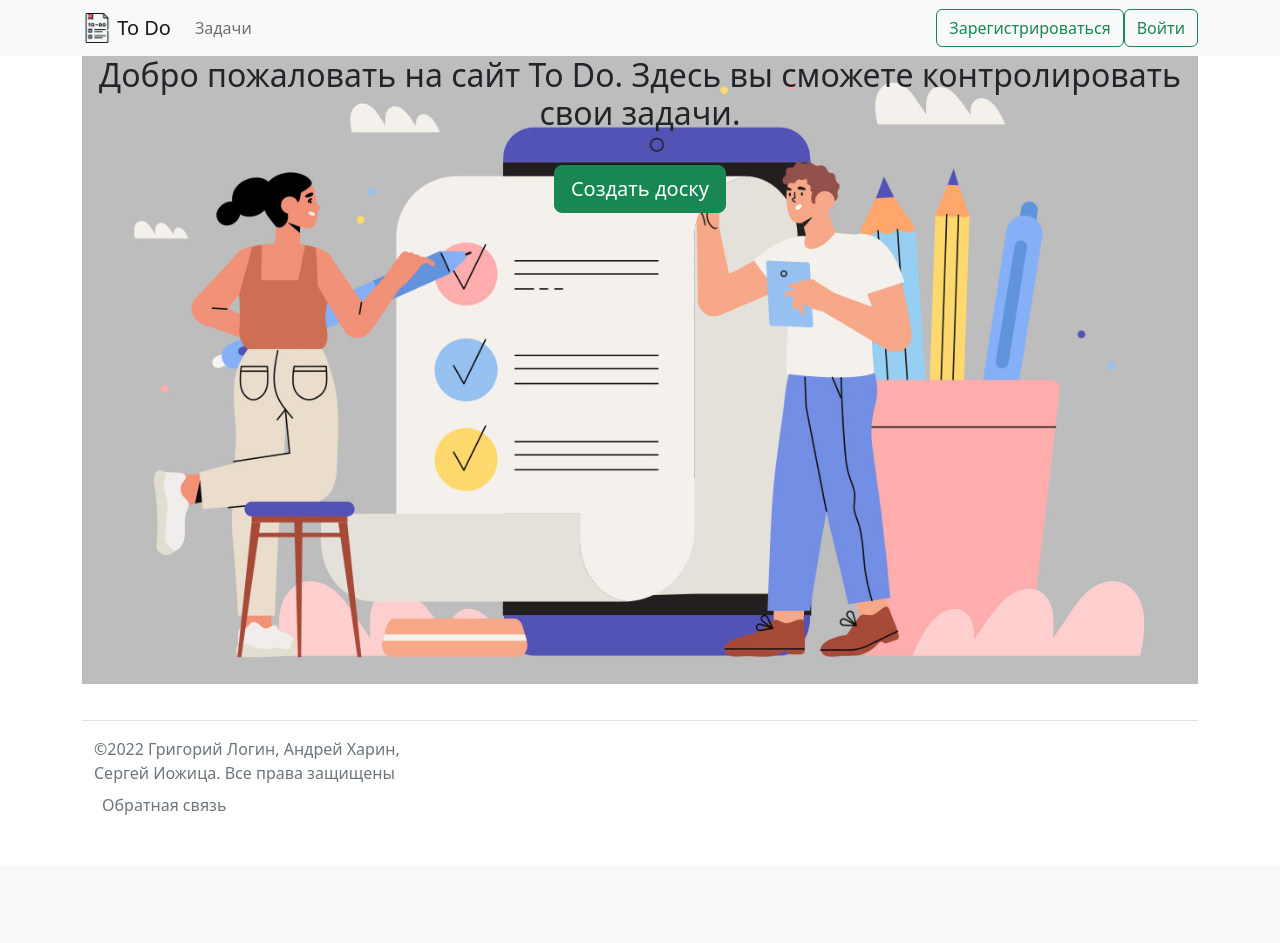
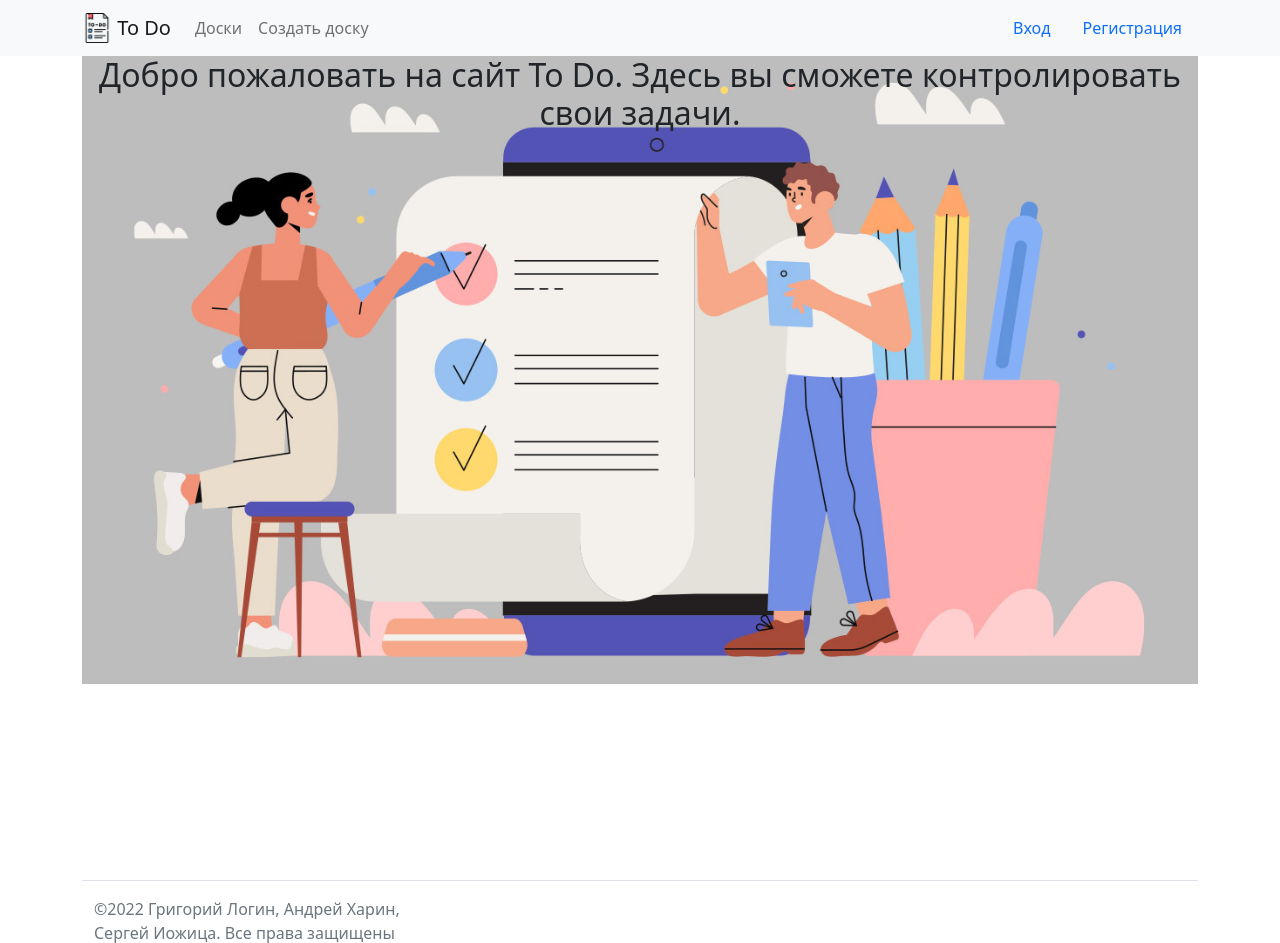
Before and after one commit to ewe08/Django-project, a Django app: page / in a window 1280 px wide. Shown: the top 943 px of the page. Before the commit the page ends 815 px from the top, so only its background shows below. Run offline with Django 3.2, Linux system fonts and the light colour scheme; some libraries are stand-ins or nearby versions.

Commit message:
Updated header and mainpage

```diff
--- a/scrum_board/board/managers.py
+++ b/scrum_board/board/managers.py
@@ -5,9 +5,6 @@
     def user_boards(self, user):
         return (
             self.get_queryset().filter(
-                    creator=user,
-                ) |
-            self.get_queryset().filter(
                     executors__in=[user],
                 )
         )
--- a/scrum_board/templates/homepage/index.html
+++ b/scrum_board/templates/homepage/index.html
@@ -3,9 +3,8 @@
 {% load static %}
 
 {% block content %}
-    <div class="text-center" style="background-image: url({% static 'img/todo.png' %}); background-size: contain; height: 80vh; background-repeat: no-repeat">
+    <div class="text-center"
+         style="background-image: url({% static 'img/todo.png' %}); background-size: contain; height: 100vh; background-repeat: no-repeat">
         <h2>Добро пожаловать на сайт To Do. Здесь вы сможете контролировать свои задачи.</h2>
-        <br>
-        <a type="button" class="btn btn-success btn-lg" href="">Создать доску</a>
     </div>
 {% endblock %}
--- a/scrum_board/templates/includes/header.html
+++ b/scrum_board/templates/includes/header.html
@@ -6,37 +6,34 @@
             <div class="container">
                 <nav class="nav nav-pills nav-justified">
                     <a class="navbar-brand" href="{% url 'homepage:home' %}">
-                        <img src="{% static 'img/logo.png' %}" width="30" height="30" class="d-inline-block align-top" alt="">
+                        <img src="{% static 'img/logo.png' %}" width="30" height="30" class="d-inline-block align-top"
+                             alt="">
                         To Do
                     </a>
                     <ul class="navbar-nav">
-                        {% with request.resolver_match.view_name as view_name %}
-                            {% if view_name == 'board:boards' %}
-                                <li class="nav-item active">
-                                    <a class="nav-link" href="{% url 'board:boards' %}">Задачи</a>
-                                </li>
-                            {% else %}
-                                <li class="nav-item ">
-                                    <a class="nav-link" href="{% url 'board:boards' %}">Задачи</a>
-                                </li>
-                            {% endif %}
-                            {% endwith %}
-
+                        <li class="nav-item">
+                            <a class="{% if view_name == 'board:boards' %}btn btn-success{% else %}nav-link{% endif %}"
+                               href="{% url 'board:boards' %}">Доски</a>
+                        </li>
+                        <a class="{% if view_name == 'board:create_board' %}btn btn-success{% else %}nav-link{% endif %}"
+                           href="{% url 'board:create_board' %}">Создать доску</a>
                     </ul>
                 </nav>
                 <nav class="nav nav-pills nav-justified">
                     {% if user and user.is_authenticated %}
                         <div class="dropdown">
-                            <button class="btn btn-secondary dropdown-toggle" type="button" data-bs-toggle="dropdown" aria-expanded="false">{{ request.user.username }}</button>
+                            <button class="btn btn-secondary dropdown-toggle" type="button" data-bs-toggle="dropdown"
+                                    aria-expanded="false">{{ request.user.username }}</button>
                             <ul class="dropdown-menu">
-                                <li><a class="dropdown-item" href="{% url 'users:profile' user.pk %}">Мой профиль</a></li>
+                                <li><a class="dropdown-item" href="{% url 'users:profile' user.pk %}">Мой профиль</a>
+                                </li>
                             </ul>
                         </div>
                     {% else %}
-                        <div class="d-flex login">
-                            <a class="btn btn-outline-success" href={% url 'users:signup' %}>Зарегистрироваться</a>
-                            <a class="btn btn-outline-success" href={% url 'users:login' %}>Войти</a>
-                        </div>
+                        <a class="{% if view_name == 'users:login' %}nav-item nav-link active {% else %} nav-item nav-link {% endif %}"
+                           href="">Вход</a>
+                        <a class="{% if view_name == 'users:singup' %}nav-item nav-link active {% else %} nav-item nav-link {% endif %}"
+                           href="">Регистрация</a>
                     {% endif %}
                 </nav>
             </div>
```
